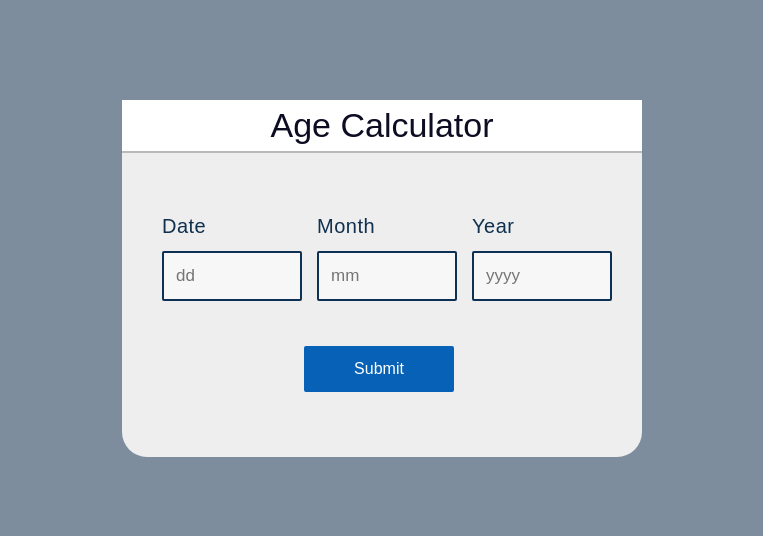
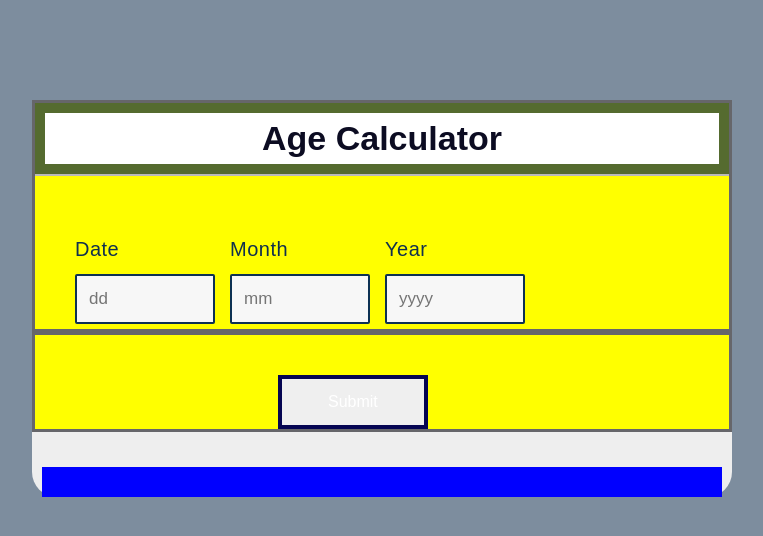
Before and after one commit to 5chauhan/agecalc, a plain HTML site: page index.html in a window 1280 px wide. Shown: the whole page, without its empty margins (258-1021 px from the left). Drawn offline with Linux system fonts and the light colour scheme.

Commit message:
Update style.css

```diff
--- a/style.css
+++ b/style.css
@@ -8,9 +8,9 @@ body{
    }
    * {
 	box-sizing: border-box;
-   }
+     }
    .container{
-	width:520px;
+	width:700px;
 	height: auto;
 	margin: 100px auto;
 	background-color: #eee;
@@ -20,8 +20,10 @@ body{
 	width: 100%;
 	margin: 0;
 	overflow: hidden;
+	border: 3px solid #66666a;
 	display: block;
 	float: none;
+	background-color: yellow;
    }
    .block{
 	width: 135px;
@@ -34,11 +36,12 @@ body{
 	font-size: 26px;
 	text-align: center;
 	font-family: sans-serif;
-	font-weight: normal;
+	font-weight: bolder;
 	margin-top: 0px;
 	box-shadow: 0px 2px #bababa;
 	background: white;
 	font-size: 34px;
+	   border: 10px solid darkolivegreen;
 	color: rgb(12, 12, 34);
    }
    .title{
@@ -50,7 +53,7 @@ body{
 	letter-spacing: 0.5px;
 	word-spacing: 2.7px;
 	color: #10304e;
-   }
+     }
    input[type=text] {
 	width: 140px;
 	margin: auto;
@@ -59,9 +62,9 @@ body{
 	border: 2px solid #0d3153;
 	padding: 12px;
 	background-color: #f7f7f7;
-	 border-radius: 2px;
-	 color: #132c44;
-	 font-size: 17px;
+	border-radius: 2px;
+	color: #132c44;
+	font-size: 17px;
    }
    input[type=text]:focus{
 	background-color: #ffffff;
@@ -73,9 +76,9 @@ body{
 	margin-left: 35%;
 	margin-top: 40px;
 	outline: none;
-	border: none;
-	border-radius: 2px;
-	background-color: #0761b6;
+	border: 4px solid #050552;
+	/*border-radius: 8px;*/
+	background-color: #04e7ca4;
 	color: #ffffff;
 	padding: 14px 16px;
 	text-align: center;
@@ -93,8 +96,9 @@ body{
 	overflow: hidden;
 	font-family: verdana;
 	font-size: 23px;
-	font-weight: normal;
+	font-weight: bold;
+        background-color : blue;
 	line-height: 1.5;
 	word-spacing: 2.7px;
-	color: rgb(72, 72, 177);
+	color: rgb(38, 64, 122);
    }
```
